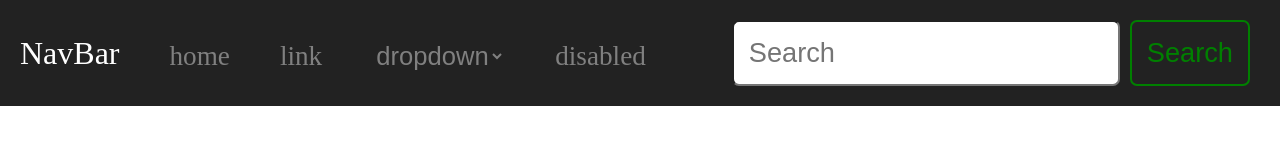
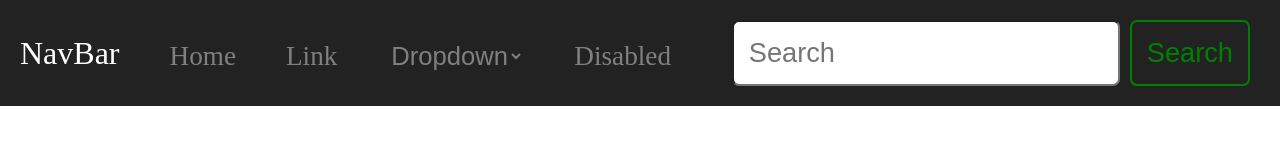
Before and after one commit to benni90100/develhope, a plain HTML site: page navbarcss/index.html in a window 1280 px wide. Drawn offline with Linux system fonts and the light colour scheme.

Commit message:
navbar completata

```diff
--- a/navbarcss/index.html
+++ b/navbarcss/index.html
@@ -16,9 +16,9 @@
                             <li><a href="home">home</a></li>
                             <li><a href="link">link</a></li>
                             <li><select name="dropdown" id="dropdown">
-                                <option value="drop">dropdown</option>
+                                <option value="drop">Dropdown</option>
                             </select></li>
-                            <li><a href="home">disabled</a></li>
+                            <li><a href="home" aria-disabled="true">Disabled</a></li>
                         </ul>
                     </div>
                     <div class="nav_right">
--- a/navbarcss/style.css
+++ b/navbarcss/style.css
@@ -39,6 +39,7 @@
 .nav_left li a{
     text-decoration: none;
     color: grey;
+    text-transform: capitalize;
 }
 .nav_left li select{
     border: none;
```
